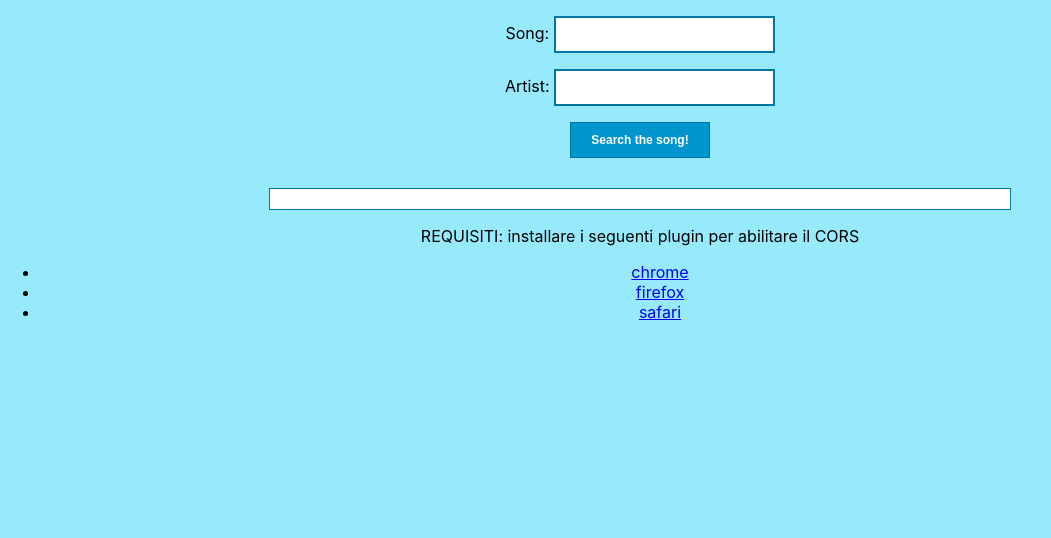
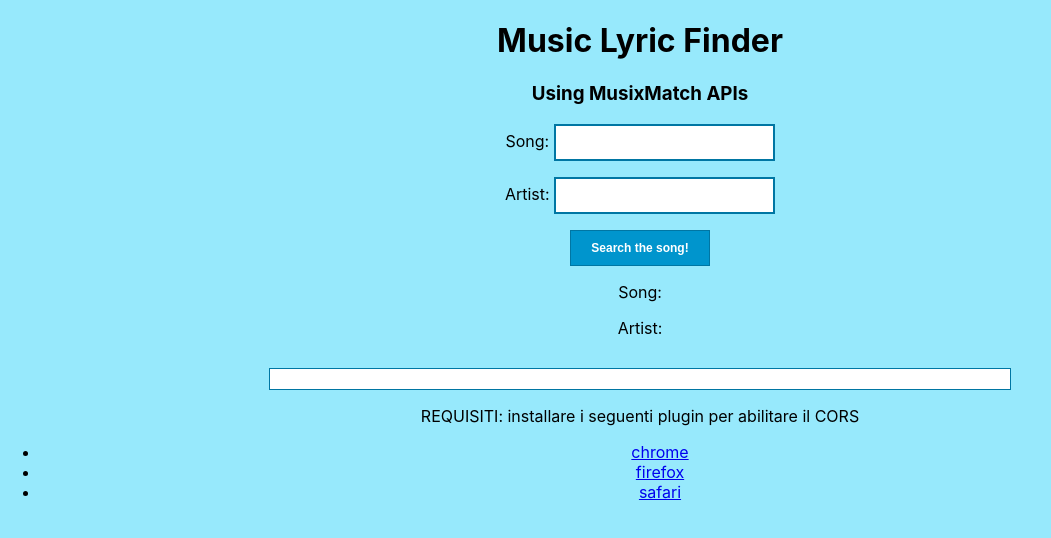
Before and after one commit to danielenapo/MusiXmatch, a React (Create React App) app in the folder muisxmatch/: page / in a window 1280 px wide. Shown: the top 538 px of the page, without its empty margins (0-1051 px from the left). Built offline with nearby package versions, Linux system fonts and the light colour scheme.

Commit message:
Upgrade App.js

```diff
--- a/muisxmatch/public/index.html
+++ b/muisxmatch/public/index.html
@@ -19,7 +19,7 @@
       work correctly both with client-side routing and a non-root public URL.
       Learn how to configure a non-root public URL by running `npm run build`.
     -->
-    <title>React App</title>
+    <title>MusixMatch</title>
   </head>
   <body>
     <noscript>
--- a/muisxmatch/src/App.js
+++ b/muisxmatch/src/App.js
@@ -6,7 +6,9 @@ class App extends Component {
     super(props);
     this.state = {
       song: '',
+      currentSong: '',
       artist: '',
+      currentArtist: '',
       lyric: ''
     };
   }
@@ -24,6 +26,7 @@ class App extends Component {
     const url = `https://api.musixmatch.com/ws/1.1/matcher.lyrics.get?q_track=${this.state.song}&q_artist=${this.state.artist}&apikey=${api_key}`;
     fetch(url)
       .then(response => response.json())
+      .then(this.setState({currentSong: this.state.song, currentArtist: this.state.artist}))
       .then(data => this.setState({ song:'', artist: '', lyric: data.message.body.lyrics.lyrics_body}))
       .catch(e => console.log('error', e));
   }
@@ -32,12 +35,15 @@ class App extends Component {
     return (
 
       <div className="App">
+        <h1>Music Lyric Finder</h1>
+        <h3>Using MusixMatch APIs</h3>
         <form onSubmit={this.handleSubmit}>
           <p className="input">Song: <input value={this.state.song} onChange={this.onChangeSong} /></p>
           <p className="input">Artist: <input value={this.state.artist} onChange={this.onChangeArtist} /></p>
           <button>Search the song!</button>
         </form>
-
+        <p>Song: {this.state.currentSong}</p>
+        <p>Artist: {this.state.currentArtist}</p>
         <p className="testoh">{this.state.lyric}</p>
 
         <p>REQUISITI: installare i seguenti plugin per abilitare il CORS</p>
```
Also changed, not shown: 1 other file (tests, documents, lock files or other folders).
